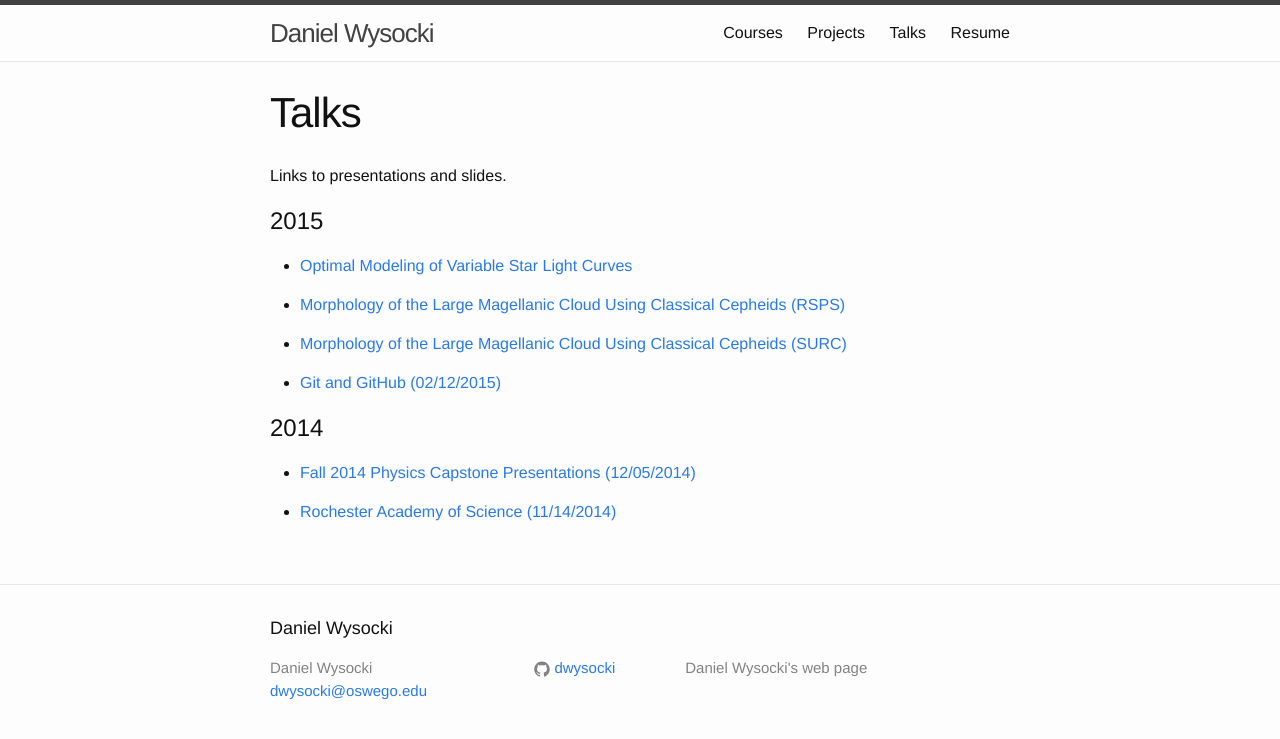
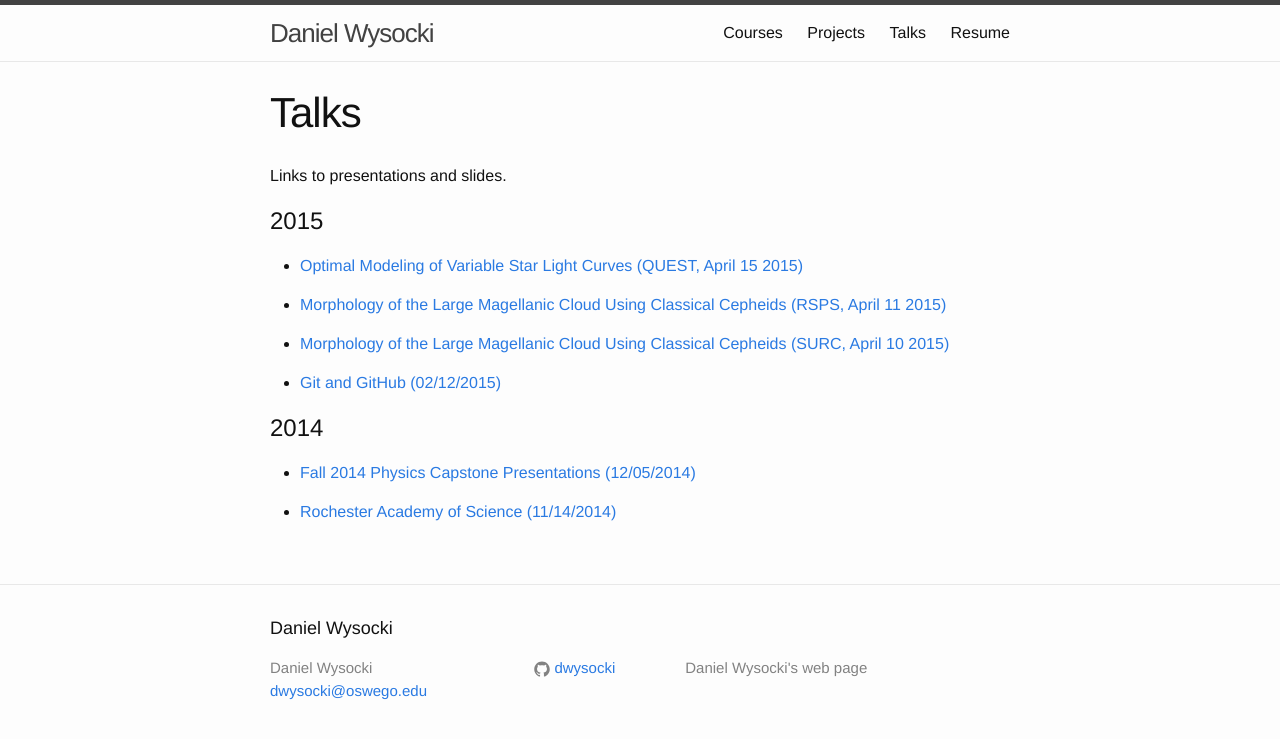
Before and after one commit to dwysocki/dwysocki.github.io, a Jekyll site: the page built from talks.md, in a window 1280 px wide. Shown: the top 739 px of the page. Built offline with Jekyll 4.4.1, drawn with Linux system fonts in a browser that asks for light colours.

Commit message:
Adding more details to presentation links

```diff
--- a/talks.md
+++ b/talks.md
@@ -8,13 +8,13 @@ Links to presentations and slides.
 
 # 2015
 
-- [Optimal Modeling of Variable Star Light Curves](
+- [Optimal Modeling of Variable Star Light Curves (QUEST, April 15 2015)](
     http://cs.oswego.edu/~dwysocki/presentations/2015-04-15_quest_lightcurve.pdf)
 
-- [Morphology of the Large Magellanic Cloud Using Classical Cepheids (RSPS)](
+- [Morphology of the Large Magellanic Cloud Using Classical Cepheids (RSPS, April 11 2015)](
     http://cs.oswego.edu/~dwysocki/presentations/2015-04-11_rsps_lmc-morphology.pdf)
 
-- [Morphology of the Large Magellanic Cloud Using Classical Cepheids (SURC)](
+- [Morphology of the Large Magellanic Cloud Using Classical Cepheids (SURC, April 10 2015)](
     http://cs.oswego.edu/~dwysocki/presentations/2015-04-10_surc_lmc-morphology.pdf)
 
 - [Git and GitHub (02/12/2015)](
```
